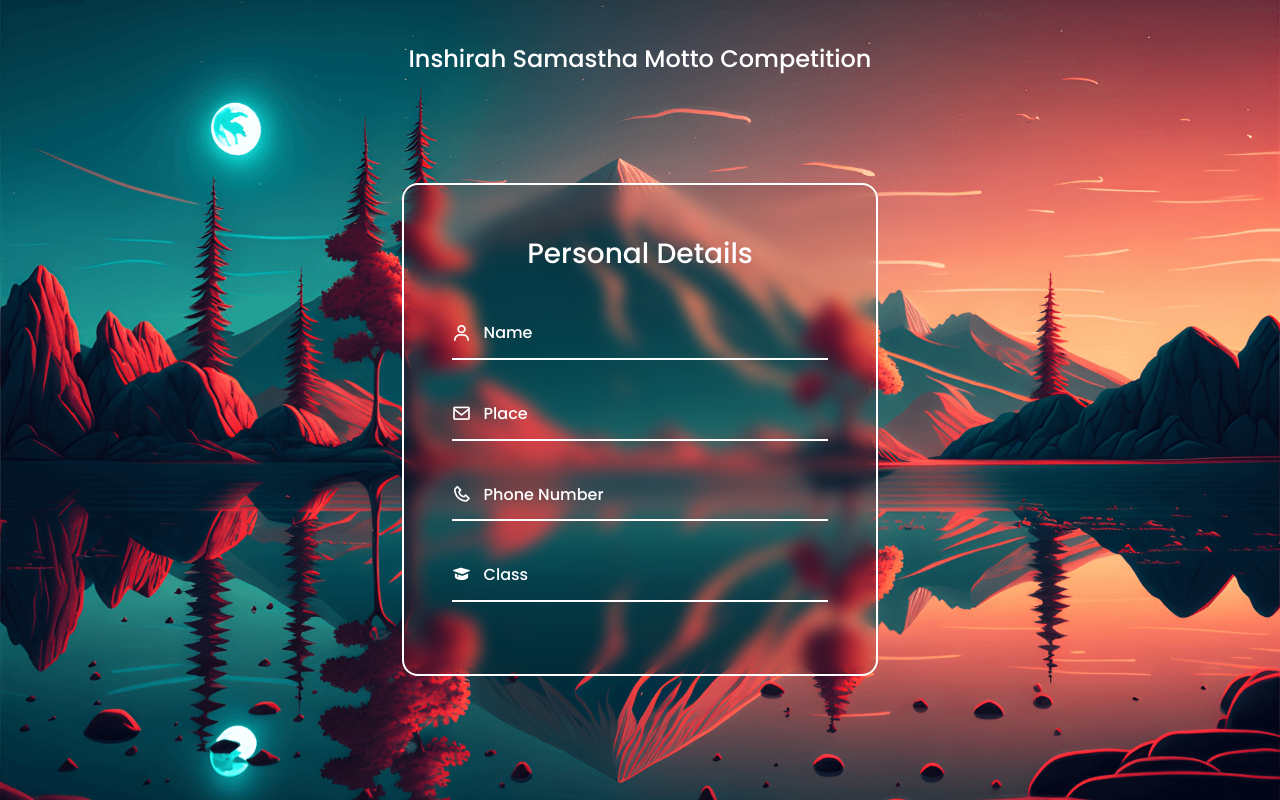
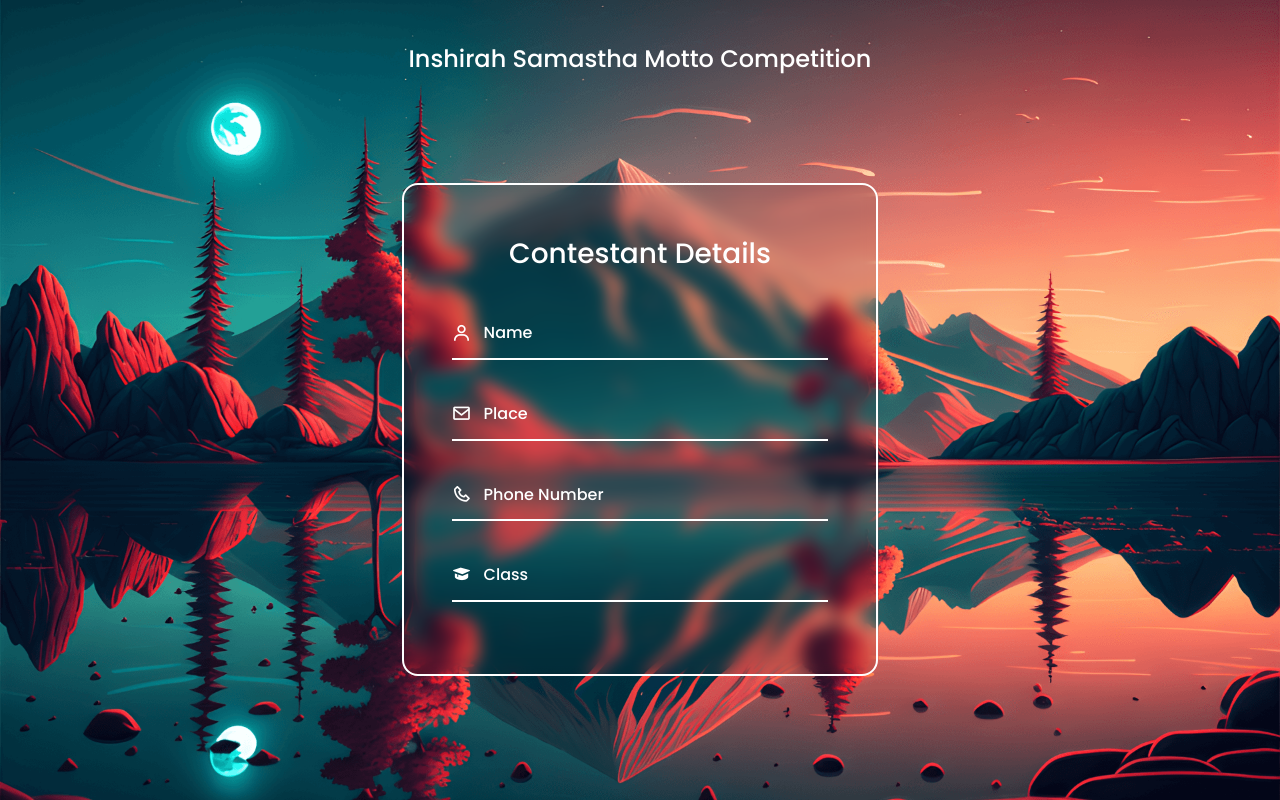
Before and after one commit to inshirah-pmsa/samasthaMotto, a plain HTML site: page index.html in a window 1280 px wide. Drawn offline with nearby package versions, Linux system fonts and the light colour scheme.

Commit message:
second commit

```diff
--- a/index.html
+++ b/index.html
@@ -15,7 +15,7 @@
 
         <!-- Step 1: Personal Details Form -->
         <form id="personal-details-form" class="login__form" method="POST" name="theform">
-            <h1 class="login__title">Personal Details</h1>
+            <h1 class="login__title">Contestant Details</h1>
             <div class="login__content">
                 <div class="login__box">
                     <i class="bx bx-user login__icon"></i>
```
